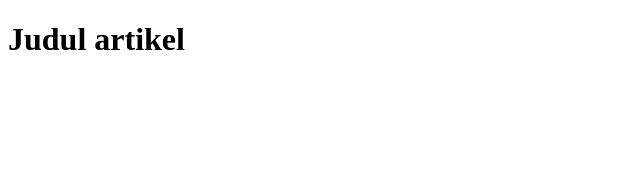
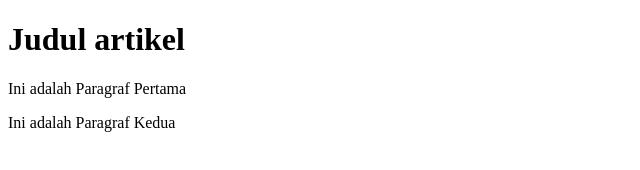
Before and after one commit to LeonardoMulianngga/Praktek-06-Git-Hub, a plain HTML site: page index.html in a window 1280 px wide. Shown: the whole page, without its empty margins (0-640 px from the left). Drawn offline with Linux system fonts and the light colour scheme.

Commit message:
Menambahkan Paragaraf 1 dan 2

```diff
--- a/index.html
+++ b/index.html
@@ -7,5 +7,7 @@
 </head>
 <body>
    <h1>Judul artikel</h1>
+   <p>Ini adalah Paragraf Pertama</p>
+   <p>Ini adalah Paragraf Kedua</p>
 </body>
 </html>
```
